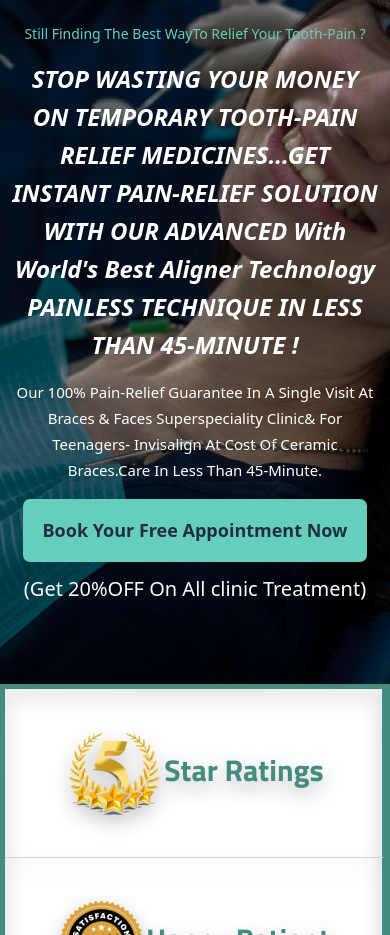
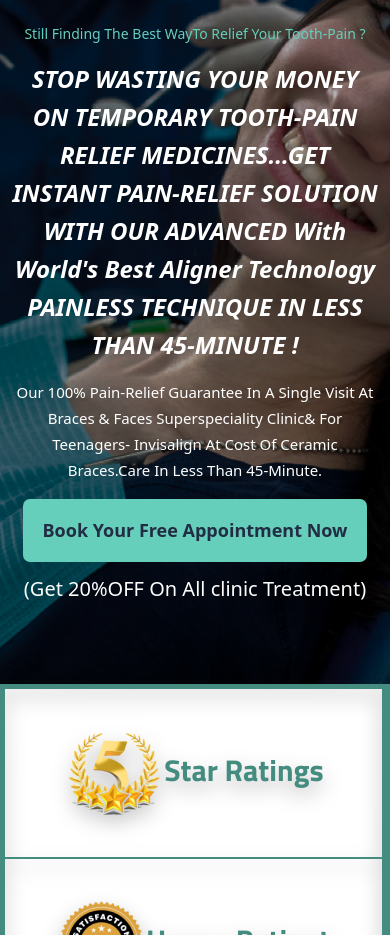
Before and after one commit to pawansaini29/Braces-faces, a plain HTML site: page index.html in a window 390 px wide. Shown: the part 165-1100 px from the top of the page. Drawn offline with nearby package versions, Linux system fonts and the light colour scheme.

Commit message:
Update style.css

```diff
--- a/style.css
+++ b/style.css
@@ -561,7 +561,8 @@ body {
     }
 
     .achievement .achievement-box {
-        border-bottom: 1px solid #d3d3d3;
+        border-bottom: 2px solid #448C7F;
+;
     }
 
     .discover h2 {
```
